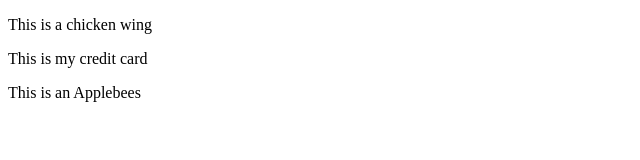
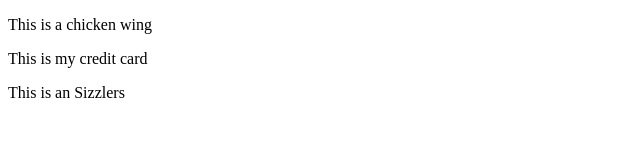
Before and after one commit to jonathanware/Website-1, a plain HTML site: page index.html in a window 1280 px wide. Shown: the full height of the page, 0-640 px from the left. Drawn offline with Linux system fonts and the light colour scheme.

Commit message:
Update index.html
Changed applebees to sizzlers

```diff
--- a/index.html
+++ b/index.html
@@ -6,7 +6,7 @@
     <body>
         <p>This is a chicken wing</p>
         <p>This is my credit card</p>
-        <p>This is an Applebees</p>
+        <p>This is an Sizzlers</p>
     </body>
 
 </html>
```
